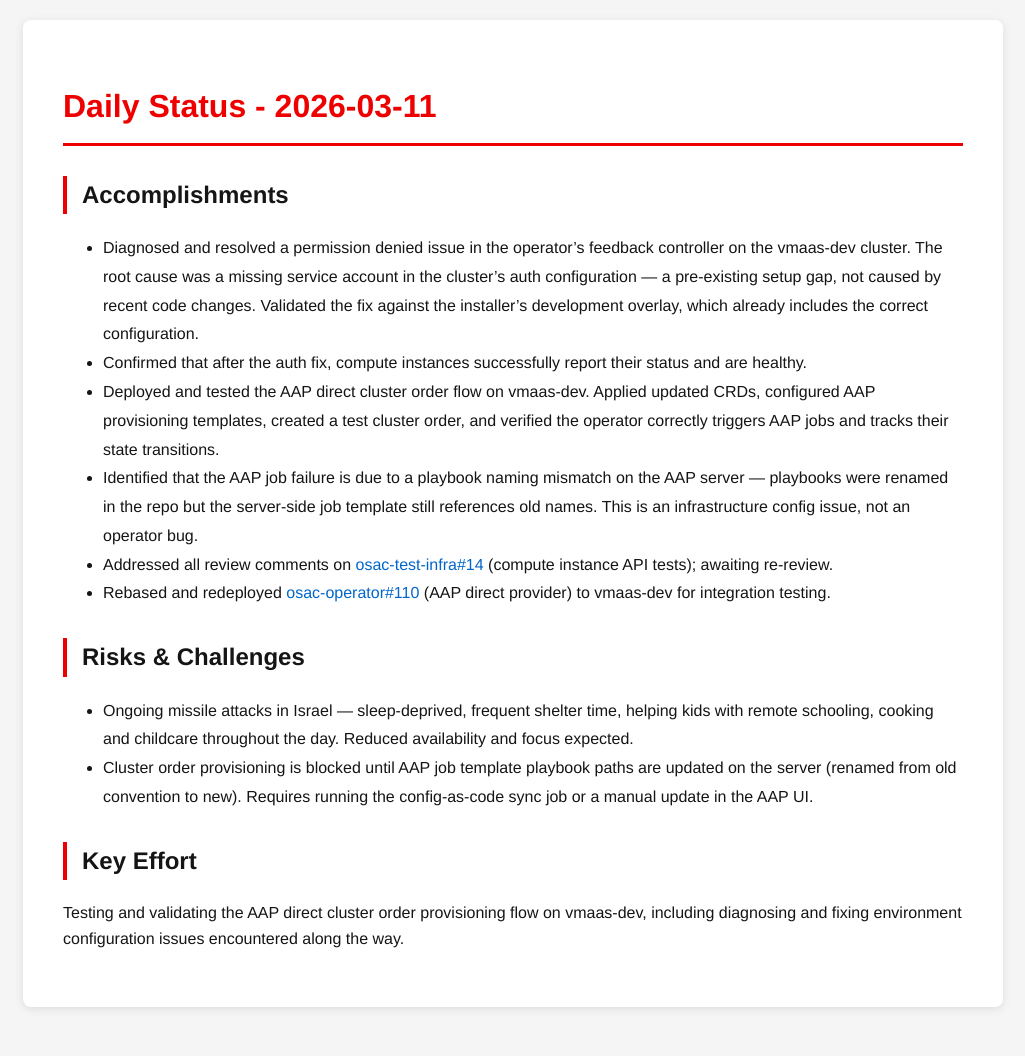
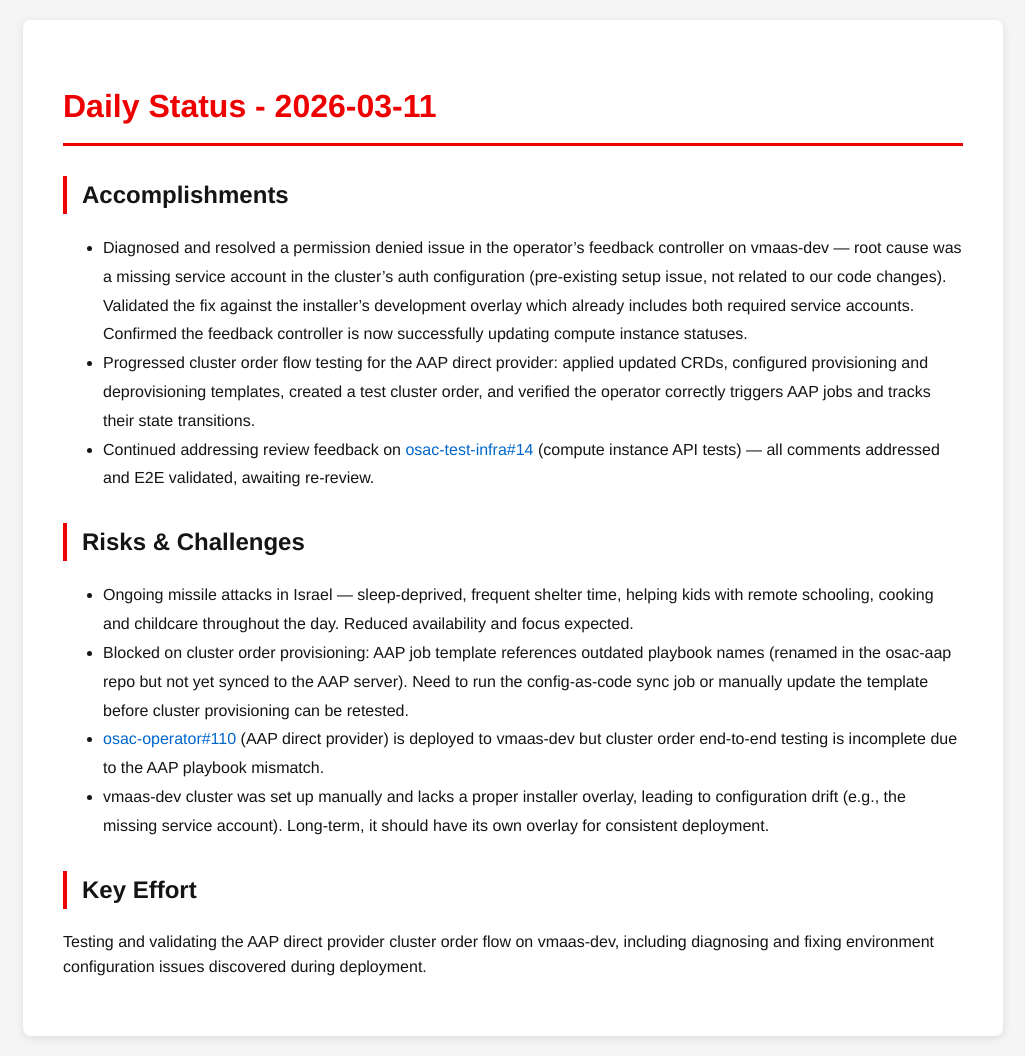
Before and after one commit to tzvatot/daily-status, a Jekyll site: the page built from 2026-03-11.md, in a window 1280 px wide. Shown: the whole page, without its empty margins (127-1152 px from the left). Built offline with Jekyll 4.4.1, drawn with Linux system fonts in a browser that asks for light colours; before the commit the page ends 1027 px from its top, so only the background shows below that.

Commit message:
Daily status update - 2026-03-11

```diff
--- a/2026-03-11.md
+++ b/2026-03-11.md
@@ -7,16 +7,15 @@
 # Daily Status - 2026-03-11
 
 ## Accomplishments
-- Diagnosed and resolved a permission denied issue in the operator's feedback controller on the vmaas-dev cluster. The root cause was a missing service account in the cluster's auth configuration — a pre-existing setup gap, not caused by recent code changes. Validated the fix against the installer's development overlay, which already includes the correct configuration.
-- Confirmed that after the auth fix, compute instances successfully report their status and are healthy.
-- Deployed and tested the AAP direct cluster order flow on vmaas-dev. Applied updated CRDs, configured AAP provisioning templates, created a test cluster order, and verified the operator correctly triggers AAP jobs and tracks their state transitions.
-- Identified that the AAP job failure is due to a playbook naming mismatch on the AAP server — playbooks were renamed in the repo but the server-side job template still references old names. This is an infrastructure config issue, not an operator bug.
-- Addressed all review comments on [osac-test-infra#14](https://github.com/osac-project/osac-test-infra/pull/14) (compute instance API tests); awaiting re-review.
-- Rebased and redeployed [osac-operator#110](https://github.com/osac-project/osac-operator/pull/110) (AAP direct provider) to vmaas-dev for integration testing.
+- Diagnosed and resolved a permission denied issue in the operator's feedback controller on vmaas-dev — root cause was a missing service account in the cluster's auth configuration (pre-existing setup issue, not related to our code changes). Validated the fix against the installer's development overlay which already includes both required service accounts. Confirmed the feedback controller is now successfully updating compute instance statuses.
+- Progressed cluster order flow testing for the AAP direct provider: applied updated CRDs, configured provisioning and deprovisioning templates, created a test cluster order, and verified the operator correctly triggers AAP jobs and tracks their state transitions.
+- Continued addressing review feedback on [osac-test-infra#14](https://github.com/osac-project/osac-test-infra/pull/14) (compute instance API tests) — all comments addressed and E2E validated, awaiting re-review.
 
 ## Risks & Challenges
 - Ongoing missile attacks in Israel — sleep-deprived, frequent shelter time, helping kids with remote schooling, cooking and childcare throughout the day. Reduced availability and focus expected.
-- Cluster order provisioning is blocked until AAP job template playbook paths are updated on the server (renamed from old convention to new). Requires running the config-as-code sync job or a manual update in the AAP UI.
+- Blocked on cluster order provisioning: AAP job template references outdated playbook names (renamed in the osac-aap repo but not yet synced to the AAP server). Need to run the config-as-code sync job or manually update the template before cluster provisioning can be retested.
+- [osac-operator#110](https://github.com/osac-project/osac-operator/pull/110) (AAP direct provider) is deployed to vmaas-dev but cluster order end-to-end testing is incomplete due to the AAP playbook mismatch.
+- vmaas-dev cluster was set up manually and lacks a proper installer overlay, leading to configuration drift (e.g., the missing service account). Long-term, it should have its own overlay for consistent deployment.
 
 ## Key Effort
-Testing and validating the AAP direct cluster order provisioning flow on vmaas-dev, including diagnosing and fixing environment configuration issues encountered along the way.
+Testing and validating the AAP direct provider cluster order flow on vmaas-dev, including diagnosing and fixing environment configuration issues discovered during deployment.
```
